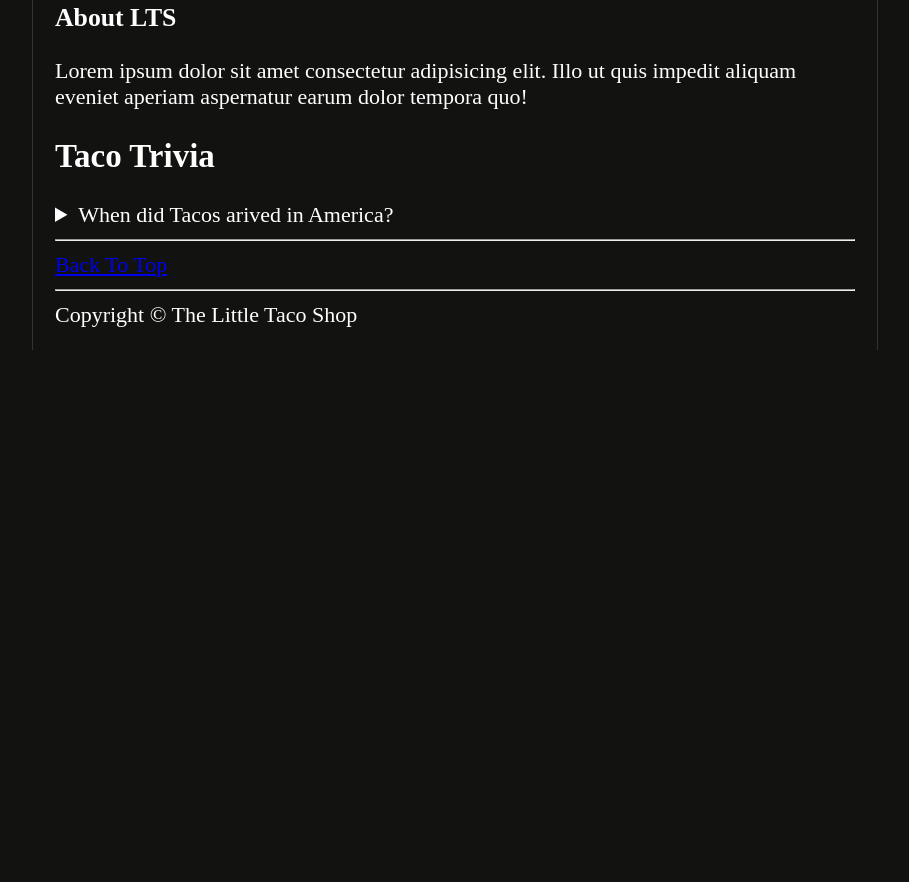
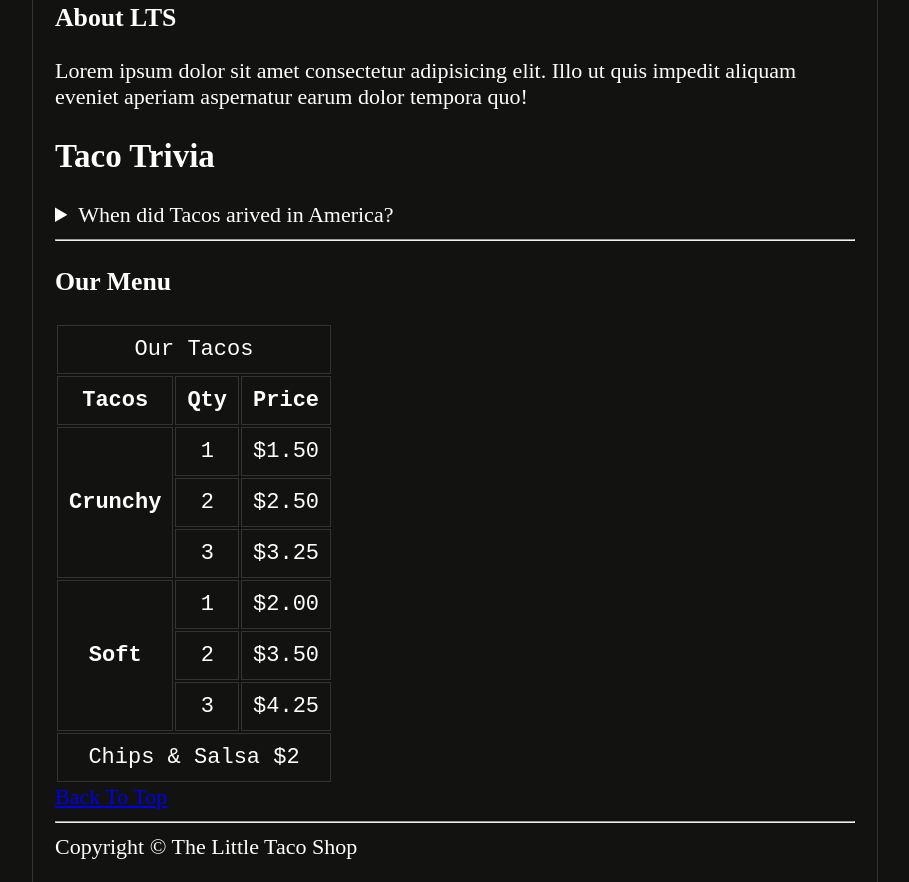
Before and after one commit to Anita7n/LittleTacoShop, a plain HTML site: page index.html in a window 1280 px wide. Shown: the part 604-1486 px from the top of the page, without its empty margins (185-1094 px from the left). Before the commit the page ends 954 px from the top, so only its background shows below. Drawn offline with Linux system fonts and the light colour scheme.

Commit message:
Adding table in Menu Section

```diff
--- a/css/style.css
+++ b/css/style.css
@@ -18,4 +18,5 @@ th, td, caption {
     font-family: 'Courier New', Courier, monospace;
     border-collapse: separate;
     padding: 0.5rem;
+    text-align: center;
 }
--- a/index.html
+++ b/index.html
@@ -17,7 +17,7 @@
     <nav>
       <ul>
         <li><a href="#AboutLTS">About LTS</a></li>
-        <li><a href="">Our Menu</a></li>
+        <li><a href="#ourMenu">Our Menu</a></li>
         <li><a href="./pages/storeHours.html" target="_blank">Store Hours</a></li>
         <li><a href="./pages/contactUs.html">Contact Us</a></li>
       </ul>
@@ -48,9 +48,58 @@
       </section>
 
       <hr />
+
+      <section id="ourMenu">
+        <h1>Our Menu</h1>
+        <table>
+          <thead>
+            <tr>
+              <td scope='col' colspan="3">
+                Our Tacos
+              </td>
+            </tr>
+            <tr>
+              <th>Tacos</th>
+              <th>Qty</th>
+              <th>Price</th>
+            </tr>
+          </thead>
+          <tbody>
+            <tr>
+              <th scope="row" rowspan="3">Crunchy</th>
+              <td>1</td>
+              <td>$1.50</td>
+            </tr>
+            <tr>
+              <td>2</td>
+              <td>$2.50</td>
+            </tr>
+            <tr>
+              <td>3</td>
+              <td>$3.25</td>
+            </tr>
+            <tr>
+              <th scope="row" rowspan="3">Soft</th>
+              <td>1</td>
+              <td>$2.00</td>
+            </tr>
+            <tr>
+              <td>2</td>
+              <td>$3.50</td>
+            </tr>
+            <tr>
+              <td>3</td>
+              <td>$4.25</td>
+            </tr>
+            <tr>
+              <td  scope="row" colspan="3">Chips & Salsa $2</td>
+            </tr>
+          </tbody>
+        </table>
+      </section>
       <a href="#">Back To Top</a>
       <hr />
     </article>
-    <footer>Copyright &copy The Little Taco Shop</footer>
+    <footer>Copyright &copy; The Little Taco Shop</footer>
   </body>
 </html>
```
